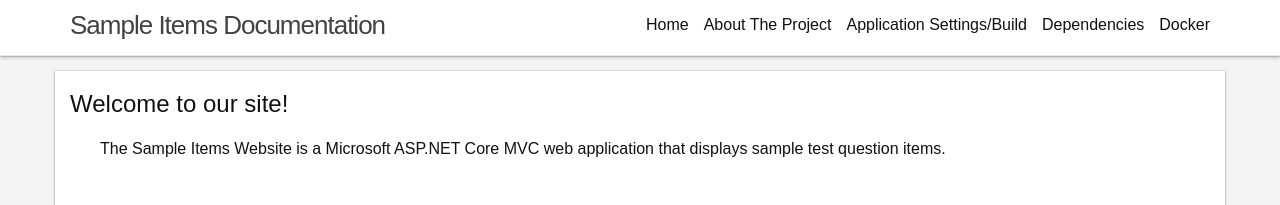
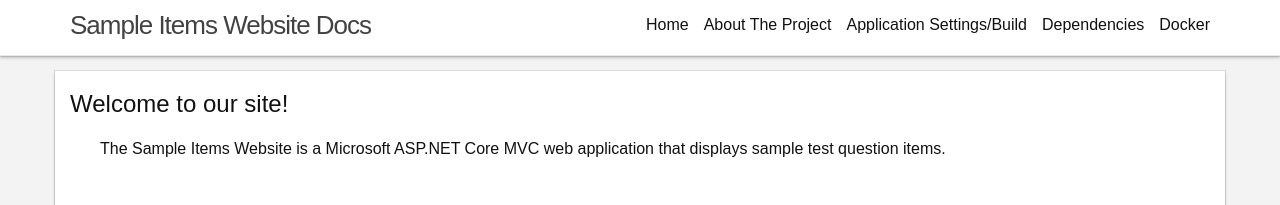
Before and after one commit to osu-cass/smarter-balanced-wiki, a Jekyll site: the page built from index.html, in a window 1280 px wide. Shown: the top 205 px of the page. Built offline with Jekyll 4.4.1, drawn with Linux system fonts in a browser that asks for light colours.

Commit message:
added header

```diff
--- a/_includes/header.html
+++ b/_includes/header.html
@@ -2,7 +2,7 @@
 
   <div class="wrapper">
 
-    <a class="site-title href="/">Sample Items Documentation</a>
+    <a class="site-title href="/">{{ site.title}}</a>
 
     <nav class="site-nav">
       <a href="#" class="menu-icon">
```
